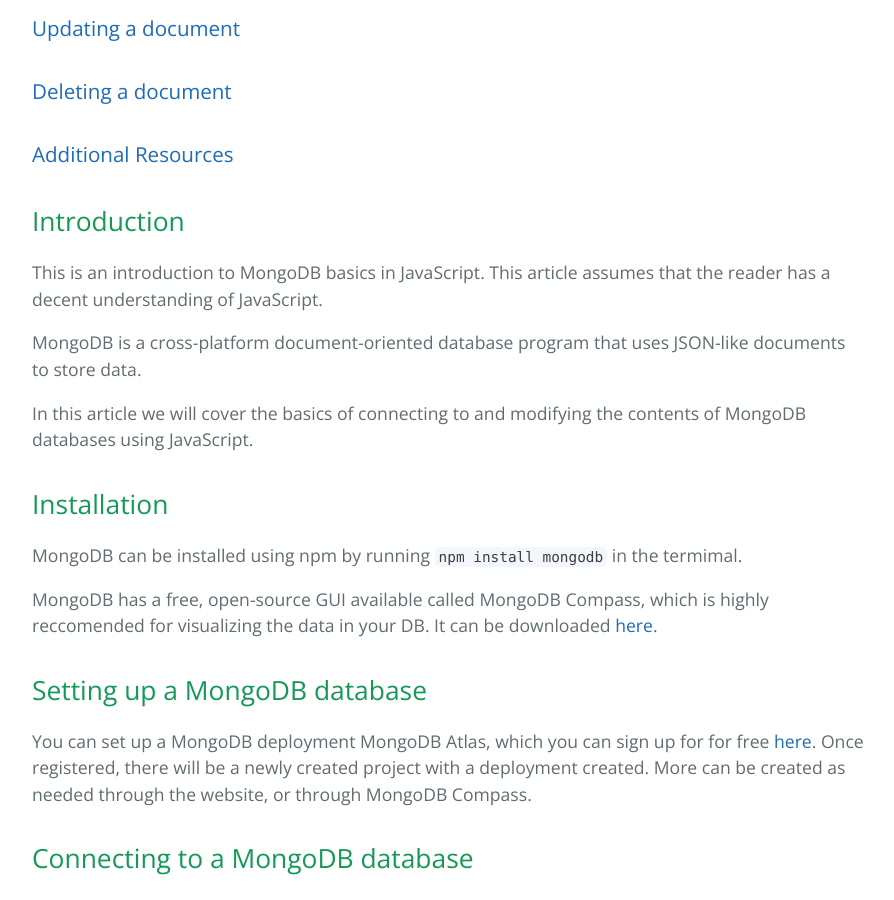
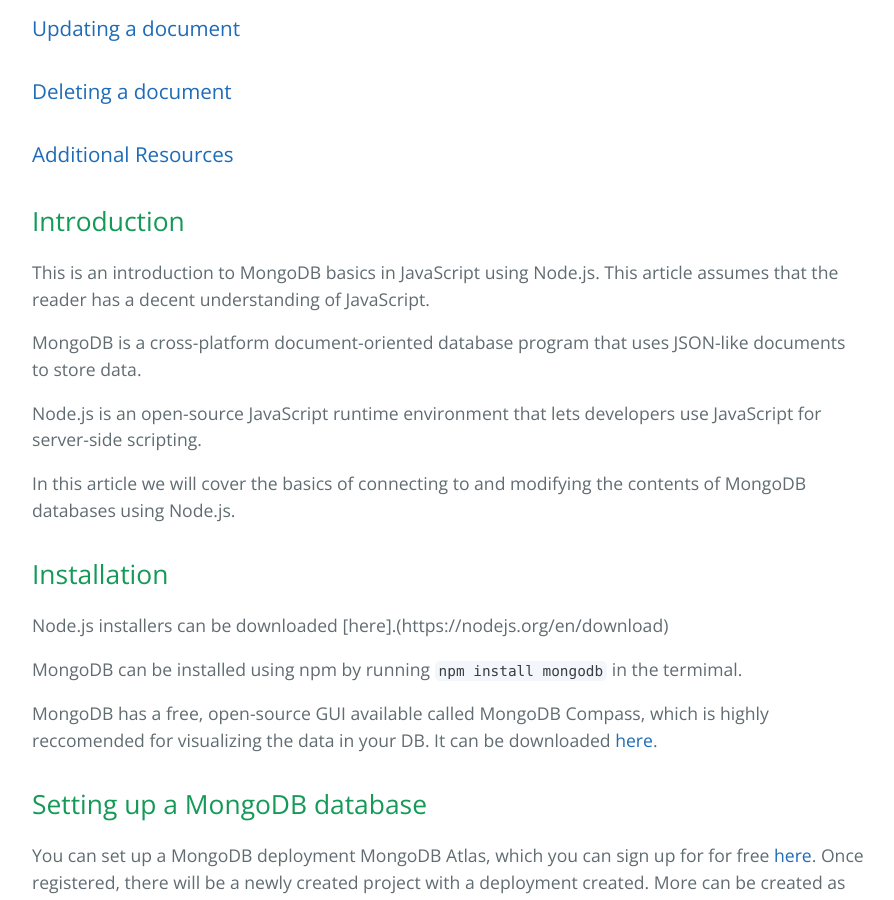
Before and after one commit to learning-software-engineering/learning-software-engineering.github.io, a Jekyll site: the page built from Topics/Tech_Stacks/MongoDB_in_JS.md, in a window 1280 px wide and 900 px high, scrolled down 921 px. Shown: the whole window, without its empty margins (192-1086 px from the left). Built offline with Jekyll 4.4.1, drawn with Linux system fonts in a browser that asks for light colours; our own code applies the rules of GitHub Pages for plain Markdown files; some of the changed text lies outside the part shown.

Commit message:
added bit on nodejs

```diff
--- a/Topics/Tech_Stacks/MongoDB_in_JS.md
+++ b/Topics/Tech_Stacks/MongoDB_in_JS.md
@@ -1,4 +1,4 @@
-# Using MongoDB with JavaScript
+# Using MongoDB with Node.js
 
 ## Table of contents
 ### [Introduction](#introduction-1)
@@ -14,13 +14,17 @@
 
 ## Introduction
 
-This is an introduction to MongoDB basics in JavaScript. This article assumes that the reader has a decent understanding of JavaScript.
+This is an introduction to MongoDB basics in JavaScript using Node.js. This article assumes that the reader has a decent understanding of JavaScript.
 
 MongoDB is a cross-platform document-oriented database program that uses JSON-like documents to store data.
 
-In this article we will cover the basics of connecting to and modifying the contents of MongoDB databases using JavaScript.
+Node.js is an open-source JavaScript runtime environment that lets developers use JavaScript for server-side scripting.
+
+In this article we will cover the basics of connecting to and modifying the contents of MongoDB databases using Node.js.
 
 ## Installation
+
+Node.js installers can be downloaded [here].(https://nodejs.org/en/download)
 
 MongoDB can be installed using npm by running `npm install mongodb` in the termimal.
 
```
